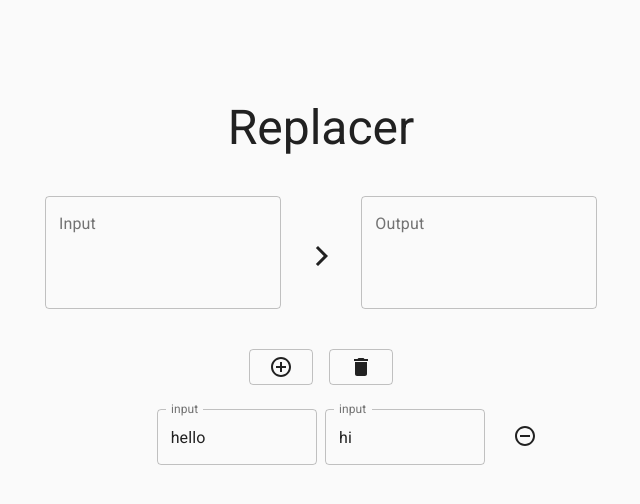
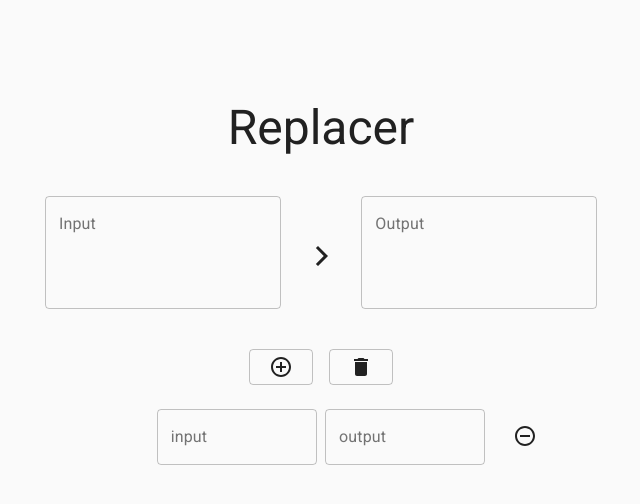
Before and after one commit to jonwang2000/replacer, a React (Create React App) app: page / in a window 1280 px wide. Shown: the top 504 px of the page, without its empty margins (319-959 px from the left). Built offline with nearby package versions, Linux system fonts and the light colour scheme.

Commit message:
Removed placeholder text in rules, bottom padding

```diff
--- a/src/App.js
+++ b/src/App.js
@@ -23,7 +23,8 @@ import { Grid } from "@material-ui/core";
 
 const useStyles = makeStyles(theme => ({
 	root: {
-		paddingTop: "100px"
+        paddingTop: "100px",
+        paddingBottom: "100px"
 	}
 }));
 
@@ -35,7 +36,7 @@ const App = () => {
 
 	// State for rules
 	const [rules, setRules] = useState([
-		{ inRule: "hello", outRule: "hi", id: uuidv4() }
+		{ inRule: "", outRule: "", id: uuidv4() }
 	]);
 
 	// Event handler for input
--- a/src/components/ReplaceRules.js
+++ b/src/components/ReplaceRules.js
@@ -35,7 +35,7 @@ const ReplaceRules = props => {
 	const addRule = () => {
 		setRules([
 			...rules,
-			{ inRule: "Input", outRule: "Output", id: uuidv4() }
+			{ inRule: "", outRule: "", id: uuidv4() }
 		]);
 	};
 
--- a/src/components/Rule.js
+++ b/src/components/Rule.js
@@ -43,7 +43,7 @@ const Rule = props => {
 			</Grid>
 			<Grid item xs>
 				<TextField
-					label="input"
+					label="output"
 					value={outRule}
 					onChange={editOut}
 					margin="normal"
```
